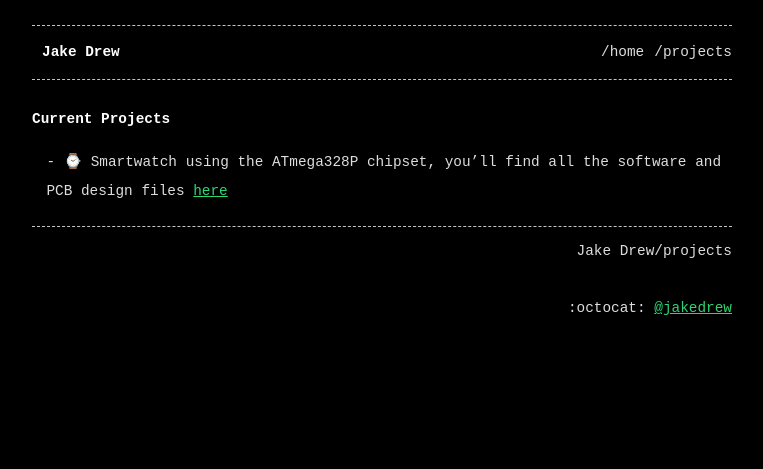
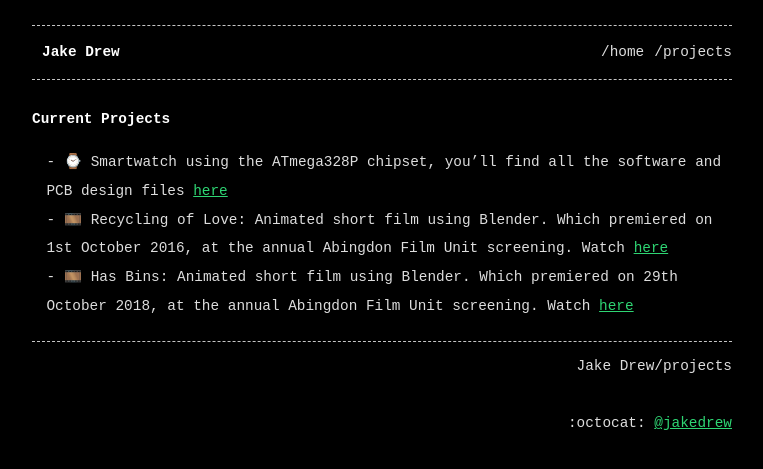
Before and after one commit to jakedrew/jakedrew.github.io, a Jekyll site: the page built from projects.md, in a window 1280 px wide. Shown: the top 469 px of the page, without its empty margins (258-1021 px from the left). Built offline with Jekyll 4.4.1, drawn with Linux system fonts in a browser that asks for light colours.

Commit message:
Update projects.md

```diff
--- a/projects.md
+++ b/projects.md
@@ -7,5 +7,9 @@ title: Jake Drew
 ### Current Projects
 
 - ⌚ Smartwatch using the ATmega328P chipset, you'll find all the software and PCB design files [here][smartwatch]
+- 🎞️ Recycling of Love: Animated short film using Blender. Which premiered on 1st October 2016, at the annual Abingdon Film Unit screening. Watch [here][recyclingoflove]
+- 🎞️ Has Bins: Animated short film using Blender. Which premiered on 29th October 2018, at the annual Abingdon Film Unit screening. Watch [here][hasbins]
 
 [smartwatch]: https://github.com/jakedrew/SmartWatch
+[recyclingoflove]: https://youtu.be/Z50Cs3LgAEw
+[hasbins]: https://youtu.be/XOawnRV5c-w
```
